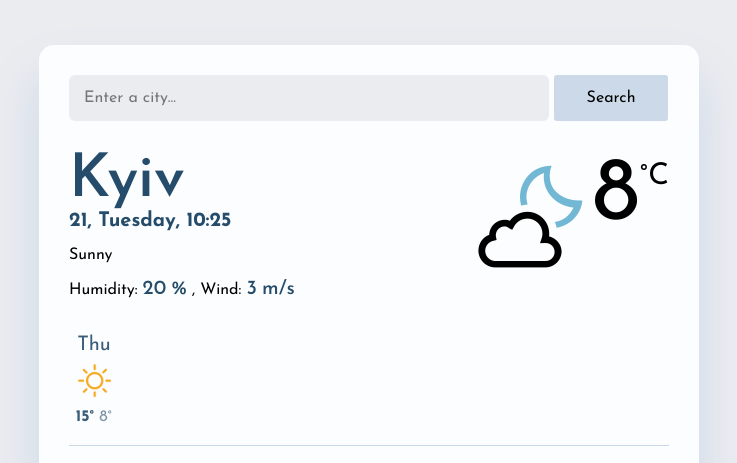
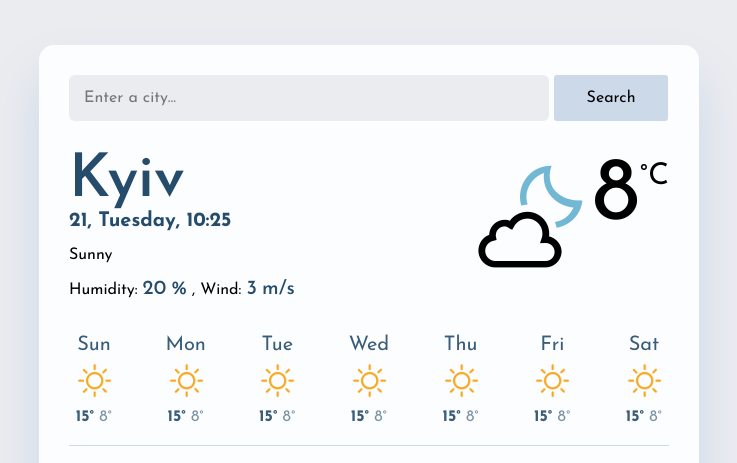
Before and after one commit to Mariana-Kyiv/good-weather, a plain HTML site: page index.html in a window 1280 px wide. Shown: the top 463 px of the page, without its empty margins (271-1008 px from the left). Drawn offline with nearby package versions, Linux system fonts and the light colour scheme; no server answers.

Commit message:
add injection HTML from JS

```diff
--- a/index.html
+++ b/index.html
@@ -51,19 +51,8 @@
 
         </div>
 
-        <div class="forecast">
-            <div class="row">
-                <div class="col-2">
-                    <div class="forecast-day">
-                        Thu
-                    </div>
-                    <img src="icon/01d.png" width="50px"/>
-                    <div class="forecast-temp">
-                        <span class="temp-1">15°</span>
-                        <span class="temp-2">8°</span>
-                    </div>
-                </div>
-            </div>
+        <div class="forecast" id="forecast">
+
 
         </div>
 
--- a/src/index.js
+++ b/src/index.js
@@ -65,7 +65,33 @@ function holdOnSearch (event) {
   let cityInput = document.querySelector("#city-input");
   search(cityInput.value);
 }
+
+function displayForecast () {
+  let forecastElem = document.querySelector("#forecast");
+
+  let days = ["Sun", "Mon", "Tue", "Wed", "Thu", "Fri", "Sat"];
+  let forecastHtml = "";
+  days.forEach(function (day){
+forecastHtml =forecastHtml+ `      <div class="row">
+                <div class="col-2">
+                    <div class="forecast-day">
+                    ${day}
+                    </div>
+                    <img src="icon/01d.png" width="50px"/>
+                    <div class="forecast-temp">
+                        <span class="temp-1">15°</span>
+                        <span class="temp-2">8°</span>
+                    </div>
+                </div>
+            </div>`;
+
+  });
+forecastElem.innerHTML = forecastHtml;
+}
+
 let form = document.querySelector("#search-form");
 form.addEventListener("submit", holdOnSearch);
 
 search ("Lviv");
+
+displayForecast ();
--- a/src/styles.css
+++ b/src/styles.css
@@ -104,6 +104,7 @@ p {
 margin: 20px 0 20px 0;
 text-align: center;
 display: flex;
+justify-content: space-between;
 }
 
 .forecast-day {
```
